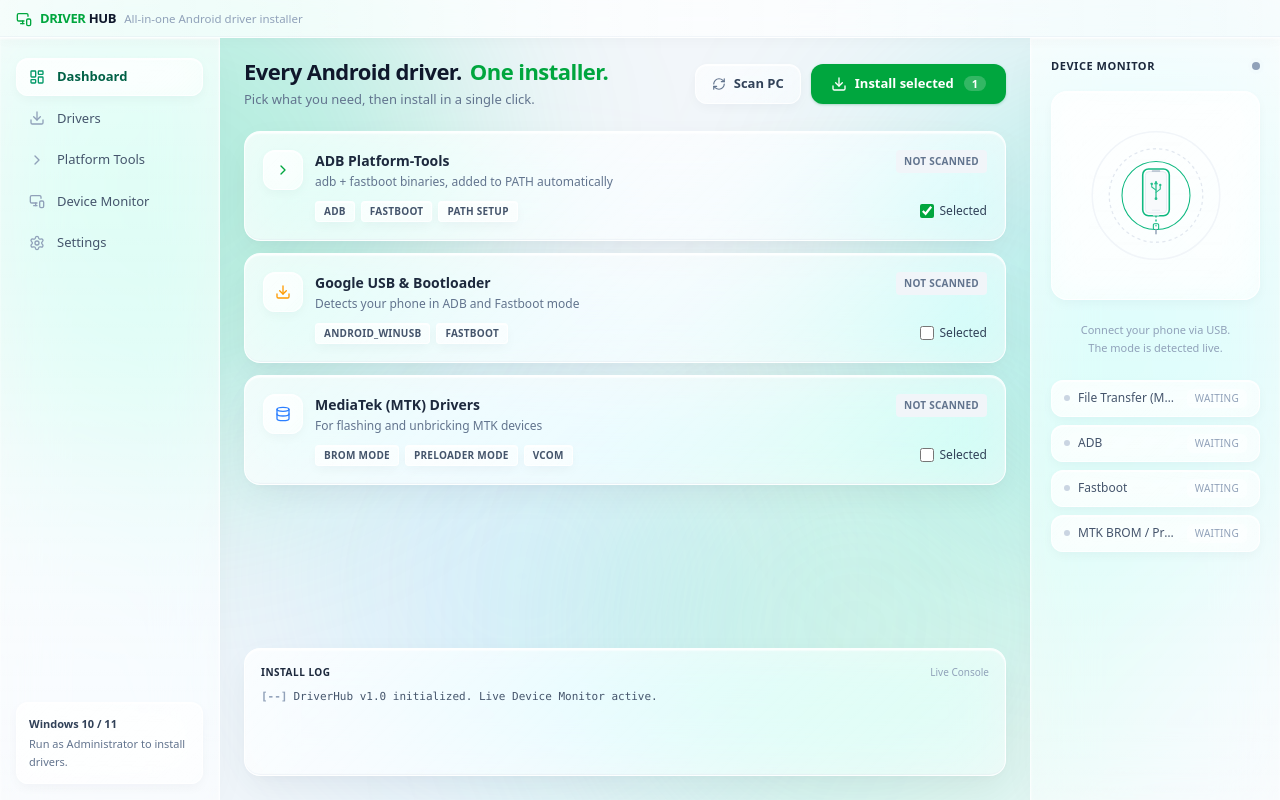
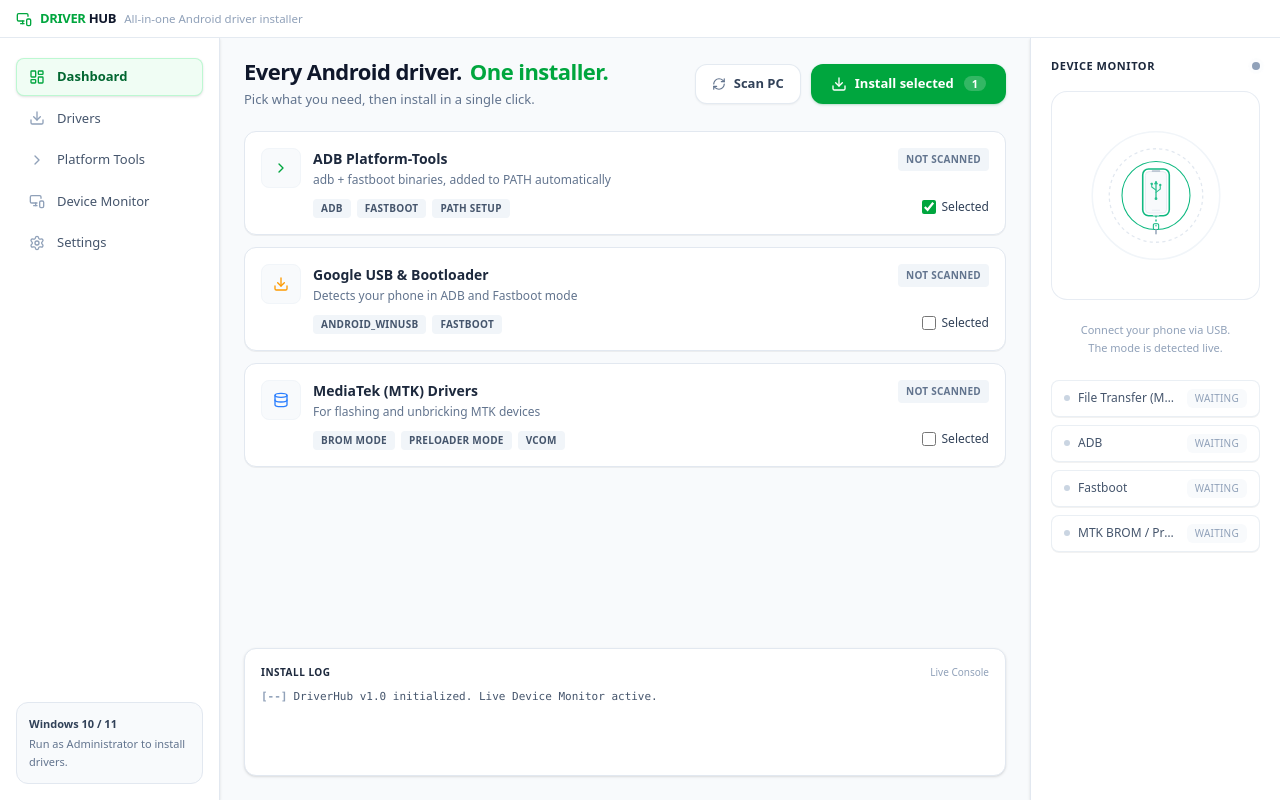
Before and after one commit to aniketlab/DriverHub, a React (Vite) app: page / in a window 1280 px wide. Built offline with nearby package versions, Linux system fonts and the light colour scheme.

Commit message:
revert: restore clean pristine UI without green background tint

```diff
--- a/src/App.jsx
+++ b/src/App.jsx
@@ -266,21 +266,9 @@
   const isAnyDeviceConnected = deviceStatus.connected;
 
   return (
-    <div className="flex flex-col h-screen w-full bg-slate-100/80 text-slate-800 overflow-hidden font-sans relative selection:bg-emerald-500/20">
-      {/* High-End Ambient Aurora Glow (Provides refractive color depth for the frosted glass) */}
-      <div className="fixed inset-0 pointer-events-none overflow-hidden z-0">
-        {/* Top-Left Emerald Aurora - refracts through titlebar & left sidebar */}
-        <div className="absolute -top-[12%] -left-[8%] w-[560px] h-[560px] rounded-full bg-emerald-400/25 blur-[110px]" />
-        {/* Top-Right Teal / Cyan Aurora - refracts through device monitor & right sidebar */}
-        <div className="absolute top-[6%] -right-[8%] w-[520px] h-[520px] rounded-full bg-teal-400/22 blur-[110px]" />
-        {/* Center-Left Sky Accent - refracts through driver cards */}
-        <div className="absolute top-[42%] left-[22%] w-[480px] h-[480px] rounded-full bg-sky-300/20 blur-[120px]" />
-        {/* Bottom-Right Mint Glow */}
-        <div className="absolute -bottom-[12%] right-[12%] w-[540px] h-[540px] rounded-full bg-emerald-300/24 blur-[120px]" />
-      </div>
-
-      {/* 1. TOP UNIFIED TITLE BAR (Full window width, frosted glass) */}
-      <header className="h-[38px] w-full glass-header flex items-center justify-between px-4 select-none drag-region shrink-0 z-40">
+    <div className="flex flex-col h-screen w-full bg-slate-50 text-slate-800 overflow-hidden font-sans">
+      {/* 1. TOP UNIFIED TITLE BAR (Full window width, matching reference design) */}
+      <header className="h-[38px] w-full bg-white border-b border-slate-200/90 flex items-center justify-between px-4 select-none drag-region shrink-0 z-40">
         <div className="flex items-center gap-2 no-drag-region">
           <MonitorSmartphone className="w-4 h-4 text-green-600 shrink-0" />
           <div className="flex items-baseline gap-2">
@@ -297,9 +285,9 @@
       </header>
 
       {/* 2. BODY CONTAINER BELOW TITLE BAR */}
-      <div className="flex flex-1 overflow-hidden h-[calc(100vh-38px)] w-full relative z-10">
-        {/* LEFT SIDEBAR (Frosted Acrylic) */}
-        <div className="w-[220px] glass-sidebar border-r border-slate-200/60 flex flex-col justify-between p-4 pt-5 pb-4 h-full relative z-10 shadow-xs no-drag-region shrink-0">
+      <div className="flex flex-1 overflow-hidden h-[calc(100vh-38px)] w-full">
+        {/* LEFT SIDEBAR */}
+        <div className="w-[220px] bg-white border-r border-slate-200 flex flex-col justify-between p-4 pt-5 pb-4 h-full relative z-10 shadow-sm no-drag-region shrink-0">
           <nav className="flex flex-col gap-1">
             <NavItem icon={LayoutDashboard} label="Dashboard" active={activeTab === 'Dashboard'} onClick={() => setActiveTab('Dashboard')} />
             <NavItem icon={Download} label="Drivers" active={activeTab === 'Drivers'} onClick={() => setActiveTab('Drivers')} />
@@ -309,7 +297,7 @@
           </nav>
 
           <div>
-            <div className="glass-subcard rounded-xl p-3 text-[11px] text-slate-500 leading-relaxed shadow-2xs">
+            <div className="bg-slate-50 border border-slate-200 rounded-xl p-3 text-[11px] text-slate-500 leading-relaxed">
               <div className="font-semibold text-slate-700 mb-0.5">Windows 10 / 11</div>
               Run as Administrator to install drivers.
             </div>
@@ -339,8 +327,8 @@
           />
         ) : (
           <>
-            {/* MAIN CONTENT AREA (Translucent Glass Canvas) */}
-            <div className="flex-1 flex flex-col h-full bg-transparent relative p-6 pt-5 no-drag-region overflow-y-auto min-w-[500px]">
+            {/* MAIN CONTENT AREA */}
+            <div className="flex-1 flex flex-col h-full bg-slate-50 relative p-6 pt-5 no-drag-region overflow-y-auto min-w-[500px]">
               <div className="max-w-4xl w-full mx-auto flex-1 flex flex-col gap-5">
 
           {/* Header Row */}
@@ -363,7 +351,7 @@
               <button
                 onClick={handleScan}
                 disabled={isScanning || isInstalling}
-                className="h-10 px-4 glass-subcard hover:bg-white active:scale-[0.98] text-slate-700 font-semibold rounded-xl shadow-xs transition-all duration-150 text-[13px] whitespace-nowrap disabled:opacity-50 disabled:cursor-not-allowed flex items-center gap-2 cursor-pointer"
+                className="h-10 px-4 bg-white hover:bg-slate-50/90 active:scale-[0.98] border border-slate-200/90 text-slate-700 font-semibold rounded-xl shadow-xs transition-all duration-150 text-[13px] whitespace-nowrap disabled:opacity-50 disabled:cursor-not-allowed flex items-center gap-2 cursor-pointer"
                 title="Scan PC for installed drivers"
               >
                 {isScanning ? (
@@ -494,8 +482,8 @@
 
           </div>
 
-          {/* Terminal / Install Log (Frosted Glass Panel) */}
-          <div className="glass-surface rounded-2xl p-4 h-32 font-mono text-[11px] text-slate-600 overflow-y-auto mt-1 shadow-xs shrink-0 flex flex-col justify-between">
+          {/* Terminal / Install Log */}
+          <div className="bg-white border border-slate-200 rounded-xl p-4 h-32 font-mono text-[11px] text-slate-600 overflow-y-auto mt-1 shadow-sm shrink-0 flex flex-col justify-between">
             <div>
               <div className="flex items-center justify-between mb-2">
                 <h4 className="font-semibold text-slate-800 font-sans text-[10px] uppercase tracking-wider">Install Log</h4>
@@ -519,8 +507,8 @@
         </div>
       </div>
 
-      {/* RIGHT SIDEBAR: DEVICE MONITOR (Frosted Acrylic) */}
-      <div className="w-[250px] glass-sidebar border-l border-slate-200/60 p-5 pt-5 h-full flex flex-col relative z-10 shadow-xs no-drag-region shrink-0">
+      {/* RIGHT SIDEBAR: DEVICE MONITOR (Restored Halo Rings, USB Cable, and Perfect Alignment) */}
+      <div className="w-[250px] bg-white border-l border-slate-200 p-5 pt-5 h-full flex flex-col relative z-10 shadow-sm no-drag-region shrink-0">
         <div className="flex items-center justify-between mb-4">
           <h4 className="font-semibold text-slate-800 text-[11px] uppercase tracking-wider">Device Monitor</h4>
           <span className="flex h-2 w-2 relative">
@@ -605,13 +593,13 @@
     <button
       onClick={onClick}
       className={cn(
-        "flex items-center gap-3 px-3 py-2 rounded-xl text-[13px] transition-all duration-150 whitespace-nowrap cursor-pointer border text-left active:scale-[0.98]",
+        "flex items-center gap-3 px-3 py-2 rounded-lg text-[13px] transition-all duration-150 whitespace-nowrap cursor-pointer border text-left active:scale-[0.98]",
         active
-          ? "glass-subcard text-emerald-800 font-semibold border-emerald-300/80 shadow-2xs shadow-emerald-500/10"
-          : "border-transparent text-slate-600 font-medium hover:bg-white/50 hover:text-slate-900"
+          ? "bg-green-50 text-green-800 font-semibold border-green-200/90 shadow-sm"
+          : "border-transparent text-slate-600 font-medium hover:bg-slate-50 hover:text-slate-900"
       )}
     >
-      <Icon className={cn("w-4 h-4 shrink-0 transition-colors", active ? "text-emerald-600" : "text-slate-400")} />
+      <Icon className={cn("w-4 h-4 shrink-0 transition-colors", active ? "text-green-600" : "text-slate-400")} />
       {label}
     </button>
   );
@@ -637,11 +625,11 @@
 
   return (
     <div className={cn(
-      "glass-surface rounded-2xl p-4.5 relative overflow-hidden transition-all duration-500 ease-[cubic-bezier(0.16,1,0.3,1)] shadow-xs hover:border-emerald-300/80 hover:shadow-md",
+      "bg-white border rounded-xl p-4 relative overflow-hidden transition-all duration-500 ease-[cubic-bezier(0.16,1,0.3,1)] shadow-2xs",
       borderColor
     )}>
       <div className="flex gap-3">
-        <div className="w-10 h-10 rounded-xl glass-subcard flex items-center justify-center shrink-0 shadow-2xs">
+        <div className="w-10 h-10 rounded-lg bg-slate-50 border border-slate-100 flex items-center justify-center shrink-0">
           {icon}
         </div>
 
@@ -652,7 +640,7 @@
           {tags && tags.length > 0 && (
             <div className="flex gap-1.5 mt-2.5 flex-wrap">
               {tags.map(tag => (
-                <span key={tag} className="px-2 py-0.5 glass-subcard text-slate-600 rounded text-[10px] font-semibold uppercase tracking-wide whitespace-nowrap">
+                <span key={tag} className="px-2 py-0.5 bg-slate-100 text-slate-600 rounded text-[10px] font-semibold uppercase tracking-wide whitespace-nowrap">
                   {tag}
                 </span>
               ))}
@@ -724,12 +712,12 @@
 
   return (
     <div className={cn(
-      "flex items-center justify-between px-3 py-2 rounded-xl border transition-all duration-300 shadow-2xs",
+      "flex items-center justify-between px-3 py-2 rounded-lg border transition-all duration-300 shadow-2xs",
       connected
-        ? "bg-emerald-50/70 backdrop-blur-md border-emerald-200/80 text-emerald-950"
+        ? "bg-emerald-50/50 border-emerald-200/80 text-emerald-950"
         : isMissingDriver
-          ? "bg-amber-50/70 backdrop-blur-md border-amber-300/80 text-amber-950"
-          : "glass-subcard text-slate-600"
+          ? "bg-amber-50/60 border-amber-300/80 text-amber-950"
+          : "bg-white border-slate-200/70 text-slate-600"
     )}>
       <div className="flex items-center gap-2 min-w-0 pr-2">
         <span className={cn(
@@ -748,7 +736,7 @@
           ? "text-emerald-700 bg-white border border-emerald-200/60 shadow-2xs"
           : isMissingDriver
             ? "text-amber-800 bg-amber-100/80 border border-amber-300 shadow-2xs"
-            : "text-slate-400 bg-white/40"
+            : "text-slate-400 bg-slate-50"
       )}>
         {connected ? 'CONNECTED' : isMissingDriver ? 'DRIVER MISSING' : 'WAITING'}
       </span>
@@ -759,7 +747,7 @@
 function DeviceMonitorVisual({ connected, mode, brand, model, hasError }) {
   if (!connected) {
     return (
-      <div className="rounded-2xl aspect-square w-full flex items-center justify-center relative mb-3.5 transition-all duration-500 overflow-hidden glass-subcard shadow-2xs">
+      <div className="rounded-2xl aspect-square w-full flex items-center justify-center relative mb-3.5 transition-all duration-500 overflow-hidden border border-slate-200/80 bg-white">
         <svg viewBox="0 0 160 160" className="w-full h-full max-w-[170px] relative z-10">
           {/* Symmetrical Theme Guide Rings */}
           <circle cx="80" cy="80" r="60" fill="none" stroke="#F1F5F9" strokeWidth="1.5" />
@@ -829,8 +817,8 @@
     <div className={cn(
       "rounded-2xl aspect-square w-full flex items-center justify-center relative mb-3.5 transition-all duration-500 overflow-hidden shadow-xs",
       hasError
-        ? "border border-amber-300/80 bg-gradient-to-b from-amber-50/70 via-white/80 to-amber-50/40 backdrop-blur-md"
-        : "glass-surface border-emerald-200/90"
+        ? "border border-amber-300 bg-gradient-to-b from-amber-50/60 via-white to-amber-50/30"
+        : "border border-emerald-200/90 bg-gradient-to-b from-emerald-50/50 via-white to-emerald-50/30"
     )}>
       {/* Ambient Radial Halo */}
       <div className={cn(
--- a/src/index.css
+++ b/src/index.css
@@ -25,56 +25,3 @@
 .no-drag-region {
   -webkit-app-region: no-drag;
 }
-
-/* --- High-End Frosted Glass (Windows 11 Mica / Acrylic & macOS) --- */
-.glass-surface {
-  background: linear-gradient(135deg, rgba(255, 255, 255, 0.78) 0%, rgba(255, 255, 255, 0.52) 100%);
-  backdrop-filter: blur(24px) saturate(190%);
-  -webkit-backdrop-filter: blur(24px) saturate(190%);
-  border: 1px solid rgba(255, 255, 255, 0.85);
-  box-shadow:
-    0 12px 36px -4px rgba(15, 23, 42, 0.06),
-    0 4px 12px -2px rgba(15, 23, 42, 0.03),
-    inset 0 1.5px 1.5px 0 rgba(255, 255, 255, 0.95),
-    inset 0 -1px 1px 0 rgba(226, 232, 240, 0.4);
-}
-
-.glass-panel {
-  background: linear-gradient(135deg, rgba(255, 255, 255, 0.72) 0%, rgba(255, 255, 255, 0.48) 100%);
-  backdrop-filter: blur(24px) saturate(180%);
-  -webkit-backdrop-filter: blur(24px) saturate(180%);
-  border: 1px solid rgba(255, 255, 255, 0.8);
-  box-shadow:
-    0 8px 24px -2px rgba(15, 23, 42, 0.05),
-    inset 0 1.5px 1.5px 0 rgba(255, 255, 255, 0.9);
-}
-
-.glass-subcard {
-  background: linear-gradient(135deg, rgba(255, 255, 255, 0.68) 0%, rgba(255, 255, 255, 0.46) 100%);
-  backdrop-filter: blur(16px) saturate(170%);
-  -webkit-backdrop-filter: blur(16px) saturate(170%);
-  border: 1px solid rgba(255, 255, 255, 0.8);
-  box-shadow:
-    0 4px 12px -1px rgba(15, 23, 42, 0.04),
-    inset 0 1px 1px 0 rgba(255, 255, 255, 0.95);
-}
-
-.glass-sidebar {
-  background: linear-gradient(180deg, rgba(255, 255, 255, 0.76) 0%, rgba(255, 255, 255, 0.58) 100%);
-  backdrop-filter: blur(30px) saturate(190%);
-  -webkit-backdrop-filter: blur(30px) saturate(190%);
-  border-color: rgba(255, 255, 255, 0.65);
-  box-shadow:
-    0 10px 40px -10px rgba(15, 23, 42, 0.05),
-    inset 0 1px 2px 0 rgba(255, 255, 255, 0.95);
-}
-
-.glass-header {
-  background: linear-gradient(90deg, rgba(255, 255, 255, 0.82) 0%, rgba(255, 255, 255, 0.68) 100%);
-  backdrop-filter: blur(28px) saturate(190%);
-  -webkit-backdrop-filter: blur(28px) saturate(190%);
-  border-bottom: 1px solid rgba(255, 255, 255, 0.7);
-  box-shadow:
-    0 2px 14px 0 rgba(15, 23, 42, 0.03),
-    inset 0 -1px 0 0 rgba(226, 232, 240, 0.4);
-}
```
Also changed, not shown: src/components/DeviceMonitorPage.jsx (+27 -27 lines).
